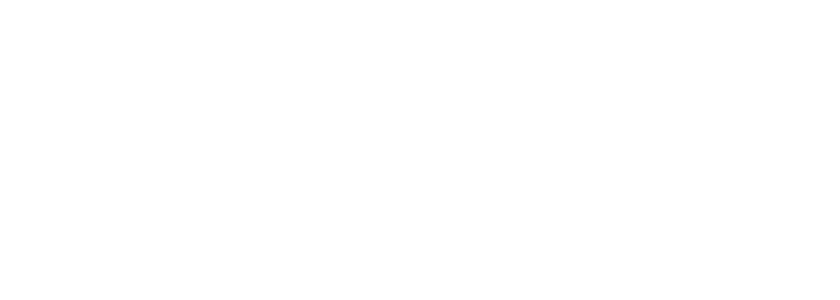
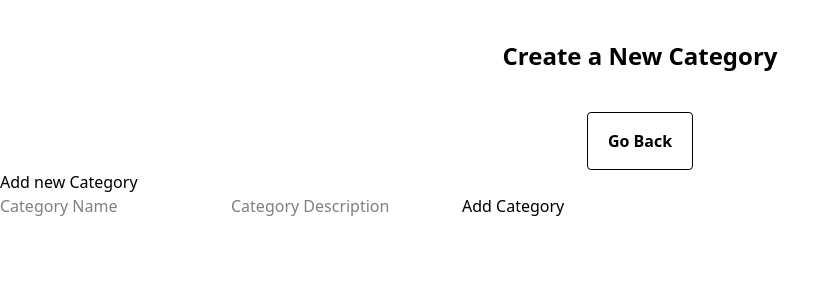
Before and after one commit to AdnanChowdhury7249/Project-Inventory-Application, a React (Vite) app in the folder frontend/: page /create-category in a window 1280 px wide. Before the commit this address had no page. Shown: the top 300 px of the page, without its empty margins (0-840 px from the left). Built offline with nearby package versions, Linux system fonts and the light colour scheme.

Commit message:
frontend - adding new categories

```diff
--- a/frontend/src/App.jsx
+++ b/frontend/src/App.jsx
@@ -1,6 +1,8 @@
 import { BrowserRouter as Router, Routes, Route } from "react-router-dom";
 import CategoriesPage from "./pages/CategoriesPage";
 import ItemsPage from "./pages/ItemsPage";
+import CategoryFormPage from "./pages/CategoryFormPage";
+
 
 function App() {
   return (
@@ -8,6 +10,7 @@
       <Routes>
         <Route path="/" element={<CategoriesPage />} />
         <Route path="/category/:id" element={<ItemsPage />} />
+        <Route path="/create-category" element={<CategoryFormPage />} />
       </Routes>
     </Router>
   );
--- a/frontend/src/components/CategoryForm.jsx
+++ b/frontend/src/components/CategoryForm.jsx
@@ -0,0 +1,53 @@
+import { useState } from "react";
+import { addCategory } from "../api";
+import { useNavigate } from "react-router-dom";
+
+const CategoryForm = () => {
+  const [categoryData, setCategoryData] = useState({ name: "", description: "" });
+  const [error, setError] = useState(null);
+  const navigate = useNavigate();
+
+  const handleChange = (e) => {
+    setCategoryData({ ...categoryData, [e.target.name]: e.target.value })
+  }
+
+  const handleSubmit = async (e) => {
+    e.preventDefault();
+    try {
+      await addCategory(categoryData)
+      navigate("/");
+    } catch (error) {
+      setError("failed to add category")
+      console.error("error adding category", error)
+    }
+  }
+
+  return (
+    <div>
+      <h2>Add new Category</h2>
+      {error && <p className="text-red-500">{error}</p>}
+      <form onSubmit={handleSubmit}>
+        <input
+          type="text"
+          name="name"
+          value={categoryData.name}
+          onChange={handleChange}
+          placeholder="Category Name"
+          required
+        />
+        <input
+          type="text"
+          name="description"
+          value={categoryData.description}
+          onChange={handleChange}
+          placeholder="Category Description"
+          required
+        />
+        <button type="submit">Add Category</button>
+      </form>
+
+    </div>
+  )
+}
+
+export default CategoryForm
--- a/frontend/src/components/CategoryList.jsx
+++ b/frontend/src/components/CategoryList.jsx
@@ -15,7 +15,6 @@
 
   return (
     <div>
-      <h1 className="text-center text-2xl font-bold">Categories</h1>
       <div className="grid grid-cols-2 gap-4 py-30 w-6/12 mx-auto">
         {Categories.map((cat) => (
           <div key={cat.id}
--- a/frontend/src/pages/CategoriesPage.jsx
+++ b/frontend/src/pages/CategoriesPage.jsx
@@ -1,9 +1,13 @@
 import CategoryList from "../components/CategoryList";
+import { useNavigate } from "react-router-dom";
+
 
 const CategoryPage = () => {
+  const navigate = useNavigate();
   return (
     <div>
-      <h1>Inventory App</h1>
+      <h1 className="text-center text-2xl font-bold py-10">Inventory App</h1>
+      <button className="block  mx-auto text-x2 font-bold py-4 px-5 border rounded-sm cursor-pointer" onClick={() => navigate("/create-category")}> Create Category</button>
       <CategoryList />
     </div>
   );
--- /dev/null
+++ b/frontend/src/pages/CategoryFormPage.jsx
@@ -0,0 +1,21 @@
+import CategoryForm from "../components/CategoryForm";
+import { useNavigate } from "react-router-dom";
+
+const CategoryFormPage = () => {
+  const navigate = useNavigate();
+
+  return (
+    <div>
+      <h1 className="text-center text-2xl font-bold py-10">Create a New Category</h1>
+      <button
+        className="block mx-auto text-x2 font-bold py-4 px-5 border rounded-sm cursor-pointer"
+        onClick={() => navigate(-1)} // ✅ Go back to the previous page
+      >
+        Go Back
+      </button>
+      <CategoryForm />
+    </div>
+  );
+};
+
+export default CategoryFormPage;
```
